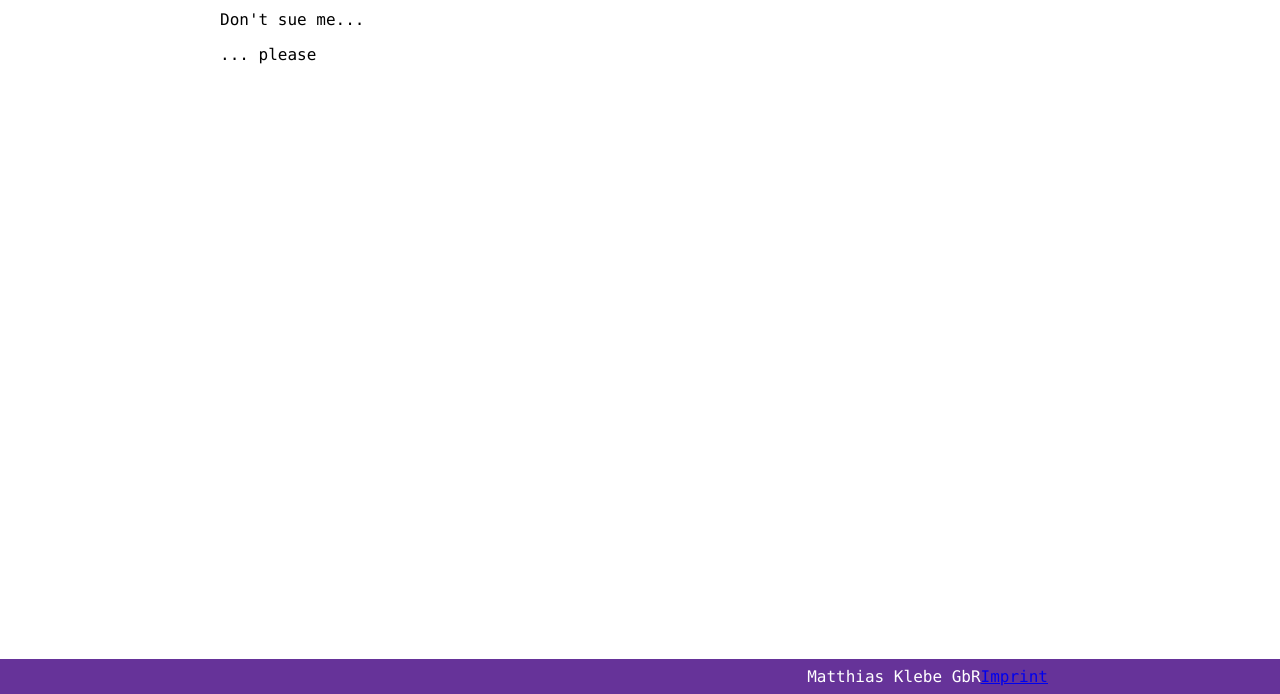
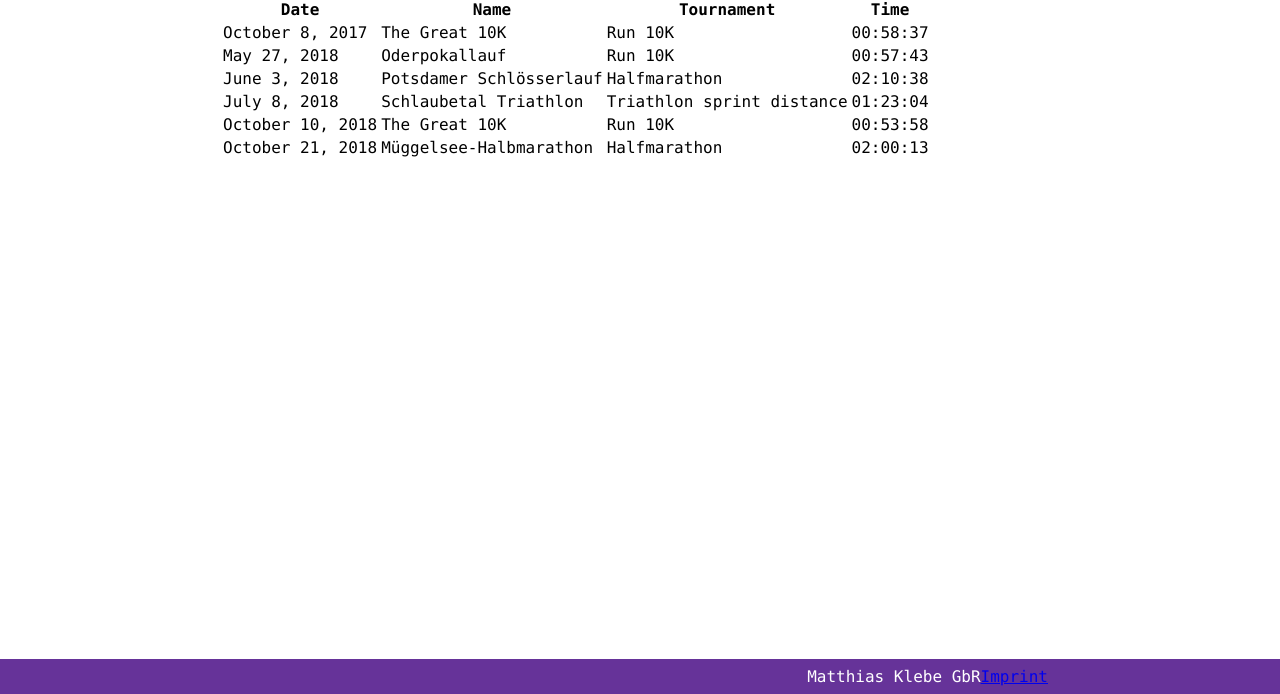
Before and after one commit to mklebe/portfolio, a Gatsby site: page /runs in a window 1280 px wide. Shown: the part 106-800 px from the top of the page. Built offline with nearby package versions, Linux system fonts and the light colour scheme; Gatsby itself is replaced by a stand-in of ours.

Commit message:
Implements runs page

```diff
--- a/src/pages/runs.js
+++ b/src/pages/runs.js
@@ -6,10 +6,70 @@ import SEO from '../components/seo'
 const RunsPage = () => (
   <Layout>
     <SEO title="Portfolio" keywords={[`gatsby`, `application`, `react`]} />
-    <h1>imprint</h1>
-    <p>Don't sue me...</p>
-    <p>... please</p>
+    <h2>Finished runs</h2>
+    <table>
+      <thead>
+        <tr>
+          <th>Date</th>
+          <th>Name</th>
+          <th>Tournament</th>
+          <th>Time</th>
+        </tr>
+      </thead>
+      <tbody>
+        {runs.map((run, idx) => {
+          return <tr key={`finishedRuns_${idx}`}>
+            <td>{run.date}</td>
+            <td>{run.name}</td>
+            <td>{run.tournament}</td>
+            <td>{run.time}</td>
+          </tr>
+        })
+        }
+      </tbody>
+    </table>
   </Layout>
 )
 
 export default RunsPage
+
+const Tournament = Object.freeze({
+  Run10K: 'Run 10K',
+  RunHalf: 'Halfmarathon',
+  TriathlonSprint: 'Triathlon sprint distance',
+})
+
+class Run {
+  /**
+   * @param {String} name
+   * @param {String} date
+   * @param {String} tournament
+   */
+  constructor( name, date, tournament ) {
+    this.name = name
+    this.date = date
+    this.tournament = tournament
+  }
+}
+
+class FinishedRun extends Run {
+  /**
+   * @param {String} name
+   * @param {String} date
+   * @param {String} time
+   * @param {String} tournament
+   */
+  constructor(name, date, time, tournament) {
+    super( name, date, tournament )
+    this.time = time
+  }
+}
+
+const runs = [
+  new FinishedRun('The Great 10K', 'October 8, 2017', '00:58:37', Tournament.Run10K),
+  new FinishedRun('Oderpokallauf', 'May 27, 2018', '00:57:43', Tournament.Run10K),
+  new FinishedRun('Potsdamer Schlösserlauf', 'June 3, 2018', '02:10:38', Tournament.RunHalf),
+  new FinishedRun('Schlaubetal Triathlon', 'July 8, 2018', '01:23:04', Tournament.TriathlonSprint),
+  new FinishedRun('The Great 10K', 'October 10, 2018', '00:53:58', Tournament.Run10K),
+  new FinishedRun('Müggelsee-Halbmarathon', 'October 21, 2018', '02:00:13', Tournament.RunHalf)
+]
```
